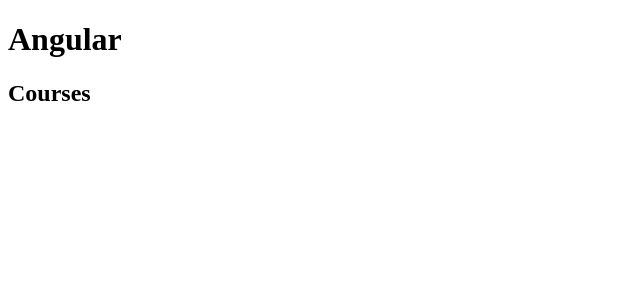
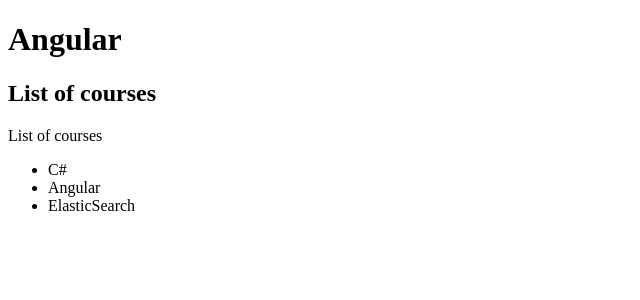
Before and after one commit to EJNB/hello-world, an Angular app: page / in a window 1280 px wide. Shown: the top 300 px of the page, without its empty margins (0-640 px from the left). Built offline with nearby package versions, Linux system fonts and the light colour scheme.

Commit message:
Agular Fundamentals -- Directives

```diff
--- a/src/app/courses.component.ts
+++ b/src/app/courses.component.ts
@@ -3,9 +3,18 @@
 @Component({
   selector: 'courses',
   template: `
-    <h2>Courses</h2>
+    <h2>{{ title }}</h2>
+    <p>{{ getTitle() }}</p>
+    <ul>
+      <li *ngFor="let c of courses">{{ c }}</li>
+    </ul>
   `
 })
 export class CoursesComponent{
+  title = "List of courses";
+  courses: string[] = ["C#", "Angular", "ElasticSearch"];
 
+  getTitle(){
+    return this.title;
+  }
 }
```
